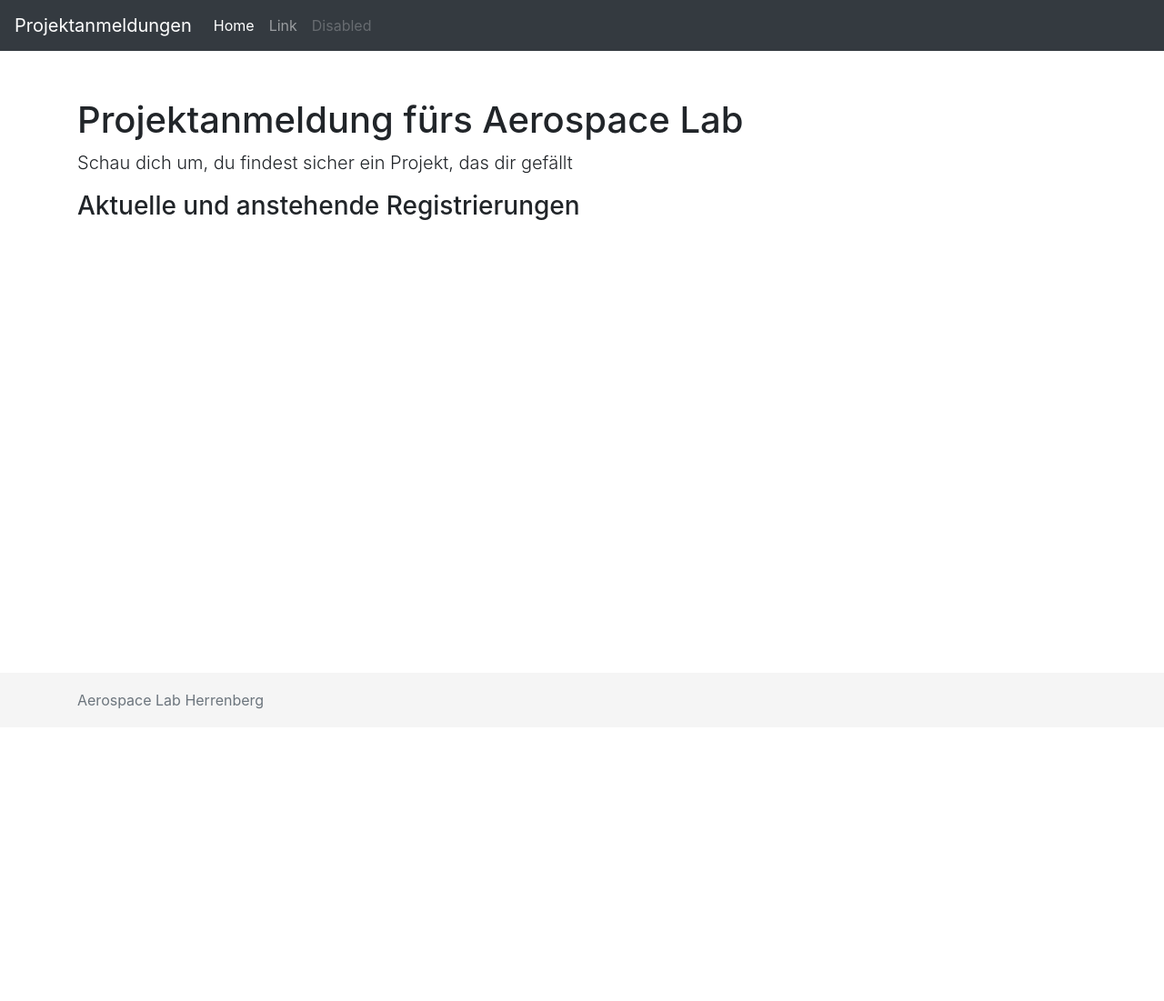
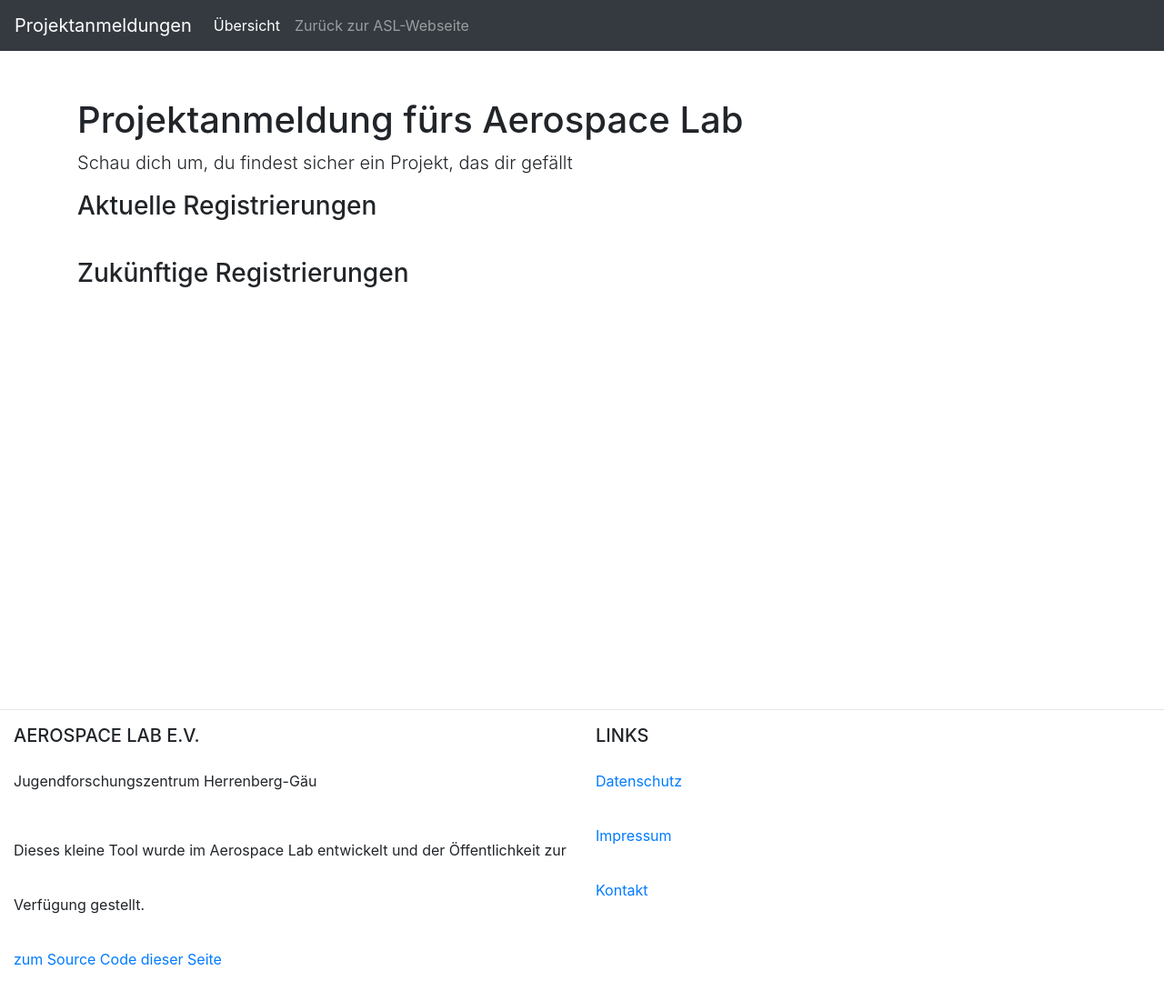
Before and after one commit to Aerospace-Lab-e-V/registration-ui, a Django app: page / in a window 1280 px wide. Shown: the whole page at 91% size. Before the commit the page ends 780 px from the top, so only its background shows below. Run offline with Django 3.2, Linux system fonts and the light colour scheme; data that the repository does not hold is empty; some libraries are stand-ins or nearby versions.

Commit message:
refines handling of closed registrations  - adds appropriate html pages  - adds advertisement of current registers  - minor ui improvements

```diff
--- a/registrationUI/settings.py
+++ b/registrationUI/settings.py
@@ -116,7 +116,7 @@ AUTH_PASSWORD_VALIDATORS = [
 
 LANGUAGE_CODE = 'en-us'
 
-TIME_ZONE = 'UTC'
+TIME_ZONE = 'Europe/Berlin'
 
 USE_I18N = True
 
@@ -135,4 +135,4 @@ CRISPY_TEMPLATE_PACK = 'bootstrap4'
 
 
 # custom settings
-REGISTRATION_OPENING_TIME =  datetime.time(16, 0)
+REGISTRATION_OPENING_TIME =  datetime.time(18, 43)
--- a/ui/models.py
+++ b/ui/models.py
@@ -1,4 +1,5 @@
 import uuid
+from datetime import timedelta
 from django.db import models
 from django.utils import timezone
 
@@ -18,7 +19,7 @@ class Project(models.Model):
     registration_starting_date = models.DateField(
         'Datum: Öffnung der Registrierung', default=timezone.now)
     registration_closing_date = models.DateField(
-        'Datum: Schließung der Registrierung', null=True, blank=True)
+        'Datum: Schließung der Registrierung', default=timezone.now() + timedelta(days=365))
     infinite_registration_period = models.BooleanField(
         'Unbegrenz lange Registrieungsphase', default=False)
 
--- a/ui/templates/ui/base-blank.html
+++ b/ui/templates/ui/base-blank.html
@@ -22,20 +22,14 @@
       </button>
       <div class="collapse navbar-collapse" id="navbarCollapse">
         <ul class="navbar-nav mr-auto">
-          <li class="nav-item active">
-            <a class="nav-link" href="#">
-              Home
-              <span class="sr-only">(current)</span>
+          <li class="nav-item {% if request.path == '/' %}active{% endif %}">
+            <a class="nav-link" href="/">
+              Übersicht
             </a>
           </li>
           <li class="nav-item">
-            <a class="nav-link" href="#">
-              Link
-            </a>
-          </li>
-          <li class="nav-item">
-            <a class="nav-link disabled" href="#">
-              Disabled
+            <a class="nav-link" href="https://aerospace-lab.de">
+              Zurück zur ASL-Webseite
             </a>
           </li>
         </ul>
--- a/ui/templates/ui/base.html
+++ b/ui/templates/ui/base.html
@@ -2,14 +2,43 @@
 
 {% block contentBaseBlank %}
 
-    <main role="main" class="container">
-        {% block content %}{% endblock %}
-    </main>
+<main role="main" class="container">
+  {% block content %}{% endblock %}
+</main>
 
-    <footer class="footer">
-      <div class="container">
-        <span class="text-muted">Aerospace Lab Herrenberg</span>
+<!-- Footer -->
+<footer class="footer" style="background-color: #ffffff">
+  <footer class="page-footer font-small blue pt-4">
+    <hr>
+    <div class="container-fluid text-center text-md-left">
+      <div class="row">
+        <div class="col">
+          <h5 class="text-uppercase">Aerospace Lab e.V.</h5>
+          <p>Jugendforschungszentrum Herrenberg-Gäu</p>
+          <p>Dieses kleine Tool wurde im Aerospace Lab entwickelt und der Öffentlichkeit zur Verfügung gestellt. <br><a
+              href="#!">zum Source Code dieser Seite</a>
+          </p>
+        </div>
+        <div class="col">
+          <h5 class="text-uppercase">Links</h5>
+          <ul class="list-unstyled">
+            <li>
+              <a href="https://aerospace-lab.de/datenschutz/">Datenschutz</a>
+            </li>
+            <li>
+              <a href="https://aerospace-lab.de/impressum/">Impressum</a>
+            </li>
+            <li>
+              <a href="https://aerospace-lab.de/kontakt/">Kontakt</a>
+            </li>
+            <li>
+
+            </li>
+          </ul>
+        </div>
       </div>
-    </footer>
+    </div>
+  </footer>
+</footer>
 
 {% endblock %}
--- a/ui/templates/ui/home.html
+++ b/ui/templates/ui/home.html
@@ -4,12 +4,52 @@
 <h1 class="mt-5">Projektanmeldung fürs Aerospace Lab</h1>
 <p class="lead">Schau dich um, du findest sicher ein Projekt, das dir gefällt</p>
 
-<h3>Aktuelle und anstehende Registrierungen</h3>
-<ul class="list-group">
-    {% for project in projects %}
-    <li class="list-group-item"><a href="{% url 'show_project' project_id=project.project_id %}">{{ project.name }}</a>
+<div>
+  <h3>Aktuelle Registrierungen</h3>
+  <ul class="list-group">
+    {% for project in active_projects %}
+    <li class="list-group-item">
+
+      <div class="container">
+        <div class="row">
+          <div class="col">
+            <a href="{% url 'show_project' project_id=project.project_id %}">{{ project.name }}</a>
+          </div>
+          <div class="col">
+            {% if project.active %} Anmeldung aktuell offen {% endif %}
+          </div>
+          <!-- <div class="col">
+            place for other content
+          </div> -->
+        </div>
+      </div>
     </li>
     {% endfor %}
-</ul>
+  </ul>
+</div>
+
+<div style="padding-top: 2em;">
+  <h3>Zukünftige Registrierungen</h3>
+  <ul class="list-group">
+    {% for project in future_projects %}
+    <li class="list-group-item">
+
+      <div class="container">
+        <div class="row">
+          <div class="col">
+            <a href="{% url 'show_project' project_id=project.project_id %}">{{ project.name }}</a>
+          </div>
+          <div class="col">
+            {% if project.active %} Anmeldung aktuell offen {% endif %}
+          </div>
+          <!-- <div class="col">
+            place for other content
+          </div> -->
+        </div>
+      </div>
+    </li>
+    {% endfor %}
+  </ul>
+</div>
 
 {% endblock %}
--- a/ui/views.py
+++ b/ui/views.py
@@ -1,35 +1,40 @@
 from django.shortcuts import render, redirect
 from django.utils import timezone
+from datetime import date
 from .models import Project
 from .forms import RegisterForm
+from django.conf import settings
 
 # Create your views here.
 
 
 def index(request):
-    all_project = Project.objects.all()
+    ''' Displays a List with all current and future registrations, which aren't full
+    '''
+    current_date = timezone.localtime().date()
 
-    advertised_projects = []
+    all_project = Project.objects.filter(
+        registration_closing_date__gt=current_date
+    ).exclude(advertise=False)
+
+    project_list = []
     for project in all_project:
-        if project.advertise:
-            if project.infinite_registration_period:
-                advertised_projects.append(project)
-            else:
-                # necessary if one didn't enter any date without infinite_registration
-                try:
-                    if project.registration_closing_date >= timezone.now:
-                        advertised_projects.append(project)
-                except:
-                    # fails to a display
-                    advertised_projects.append(project)
+        if check_if_registration_is_possible(project):
+            project_list.append(project)
 
-    context = {'projects': advertised_projects}
+    active_project_list = []
+    for project in project_list:
+        if check_if_registration_is_active(project):
+            active_project_list.append(project)
+            project_list.remove(project)
+
+    context = {'active_projects': active_project_list,
+               'future_projects': project_list}
     return render(request, 'ui/home.html', context)
 
 
 def show_project(request, project_id):
     project = Project.objects.get(project_id=project_id)
-    registered_users = project.candidate_set.all()
 
     if request.method == 'POST':
         form = RegisterForm(request.POST)
@@ -42,7 +47,40 @@ def show_project(request, project_id):
 
     context = {'project': project, 'form': form}
 
-    if len(registered_users) >= project.max_registrations:
-        return render(request, 'ui/project-full.html', context)
+    if check_if_registration_is_active(project):
+        if check_if_registration_is_possible:
+            return render(request, 'ui/project-page.html', context)
+        else:
+            return render(request, 'ui/project-full.html', context)
 
-    return render(request, 'ui/project-page.html', context)
+    return render(request, 'ui/registration-closed.html', context)
+
+
+# helper-functions
+def check_if_registration_is_active(project):
+    ''' checks whether the registration is open or closed
+    '''
+    current_date = timezone.localtime().date()
+    current_time = timezone.localtime().time()
+
+    # skips timing-based checks for infinite_registration_period
+    if not project.infinite_registration_period:
+        if project.registration_starting_date > current_date:
+            return False
+        elif project.registration_starting_date == current_date:
+            if settings.REGISTRATION_OPENING_TIME > current_time:
+                return False
+        if project.registration_closing_date <= current_date:
+            return False
+    return True
+
+
+def check_if_registration_is_possible(project):
+    ''' checks whether the maximum number of registrations has already been completed
+    '''
+    registered_users = project.candidate_set.all()
+    max_registrations = project.max_registrations
+
+    if len(registered_users) >= max_registrations:
+        return False
+    return True
```
Also changed, not shown: ui/templates/ui/registration-closed.html (added, +10 -0 lines).
